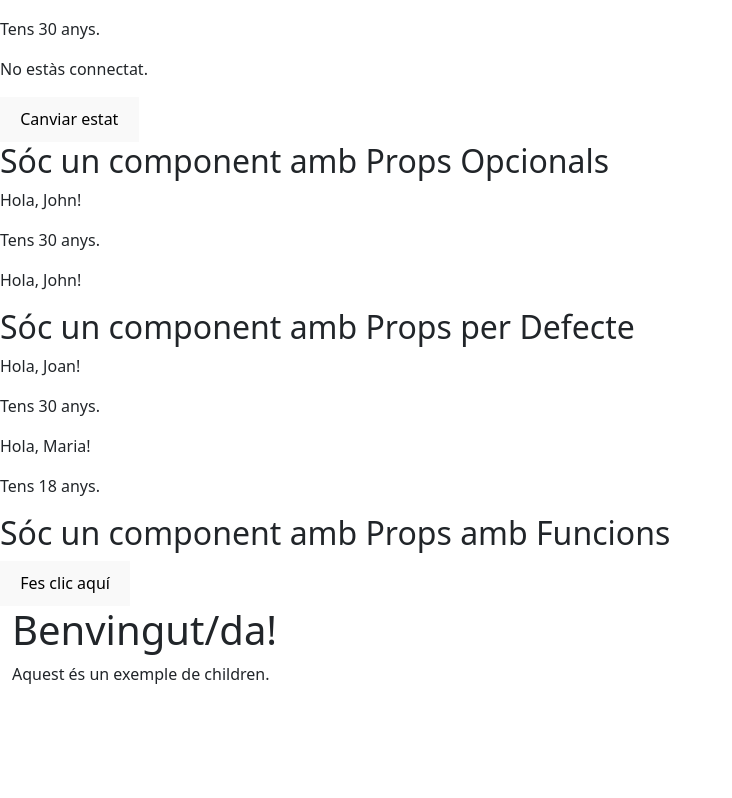
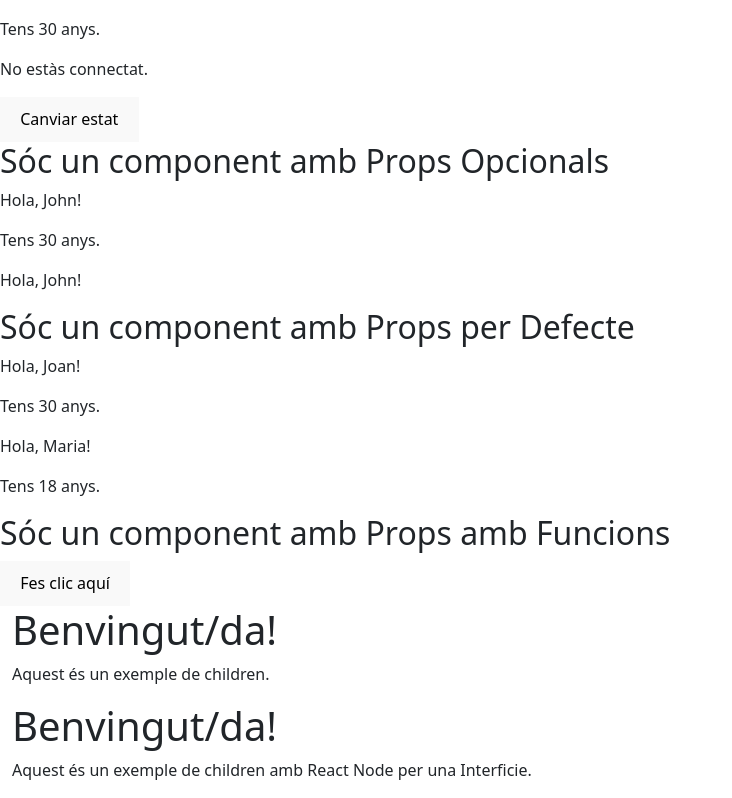
Before and after one commit to SectionOne/cursframeworks, a React (Vite) app in the folder cursreact/: page / in a window 1280 px wide. Shown: the part 1805-2603 px from the top of the page, without its empty margins (0-732 px from the left). Before the commit the page ends 2507 px from the top, so only its background shows below. Built offline with nearby package versions, Linux system fonts and the light colour scheme; no server answers.

Commit message:
Codi 30 - Emprant Typescript amb altres casos amb Children amb React Node per una Interficie en React

```diff
--- a/cursreact/src/components/App.tsx
+++ b/cursreact/src/components/App.tsx
@@ -16,6 +16,7 @@ import PropsOpcionals from './tsprops/PropsOpcionals.js';
 import PropsDefecte from './tsprops/PropsDefecte.js';
 import PropsFuncions from './tsprops/PropsFuncions.js';
 import AltresChildren from './altrescasos/children.tsx';
+import AltresReactNode from './altrescasos/ReactNode.tsx';
 import Header from './Header.jsx';
 import ParentComponent from './ParentComponent.jsx';
 import React from 'react';
@@ -110,6 +111,12 @@ const App = () => {
           <p>Aquest és un exemple de children.</p>
         </AltresChildren>
       </div>
+      <div>
+        <AltresReactNode>
+          <h1>Benvingut/da!</h1>
+          <p>Aquest és un exemple de children amb React Node per una Interficie.</p>
+        </AltresReactNode>
+      </div>
     </>
   );
 }
--- /dev/null
+++ b/cursreact/src/components/altrescasos/ReactNode.tsx
@@ -0,0 +1,14 @@
+import React from 'react';
+
+// Definim la interfície per a les props
+interface ContainerProps {
+  children: React.ReactNode; // children pot ser qualsevol element de React
+}
+
+// Definim el component Container utilitzant la interfície
+const Container: React.FC<ContainerProps> = ({ children }) => {
+  return <div className="container">{children}</div>;
+};
+
+// Exportem el component perquè pugui ser utilitzat
+export default Container;
```
Also changed, not shown: 1 other file (tests, documents, lock files or other folders).
